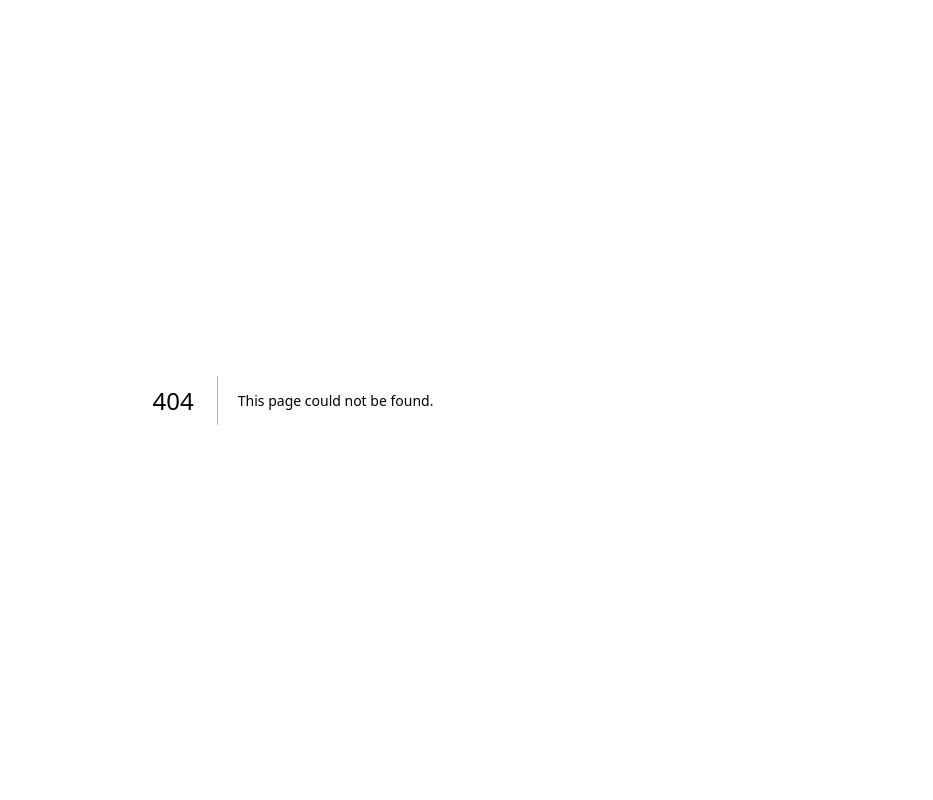
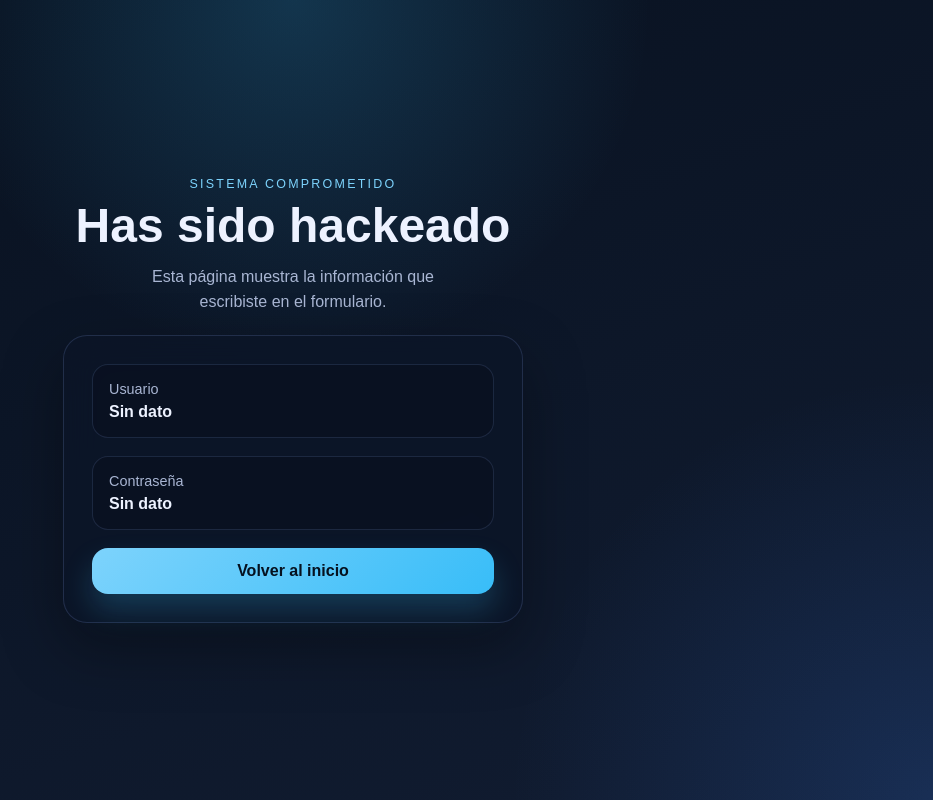
Before and after one commit to Sebastianfandi24/phishing2, a Next.js app: page /hackeado in a window 1280 px wide. Before the commit this address had no page. Shown: the whole page, without its empty margins (347-1280 px from the left). Built offline with nearby package versions, Linux system fonts and the light colour scheme.

Commit message:
Renombrar la ruta de ganador a hackeado y crear página correspondiente para mostrar información del formulario

```diff
--- a/app/winner/page.tsx
+++ b/app/hackeado/page.tsx
@@ -1,24 +1,30 @@
+// app/hackeado/page.tsx
+
 import Link from "next/link";
 
-type WinnerPageProps = {
+type HackeadoPageProps = {
   searchParams?: {
     usuario?: string;
     contrasena?: string;
   };
 };
 
-export default function WinnerPage({ searchParams }: WinnerPageProps) {
+export default function HackeadoPage({
+  searchParams,
+}: HackeadoPageProps) {
   const usuario = searchParams?.usuario ?? "";
   const contrasena = searchParams?.contrasena ?? "";
 
   return (
     <main className="login-page">
-      <section className="login-shell" aria-labelledby="winner-title">
+      <section className="login-shell" aria-labelledby="hack-title">
         <div className="login-copy">
-          <p className="eyebrow">Resultado</p>
-          <h1 id="winner-title">Has sido el ganador</h1>
+          <p className="eyebrow">Sistema comprometido</p>
+
+          <h1 id="hack-title">Has sido hackeado</h1>
+
           <p className="description">
-            Estos fueron los datos que ingresaste en el formulario.
+            Esta página muestra la información que escribiste en el formulario.
           </p>
         </div>
 
--- a/app/page.tsx
+++ b/app/page.tsx
@@ -17,7 +17,7 @@ export default function Home() {
     }
 
     const params = new URLSearchParams({ usuario, contrasena });
-    router.push(`/winner?${params.toString()}`);
+    router.push(`/hackeado?${params.toString()}`);
   }
 
   return (
```
